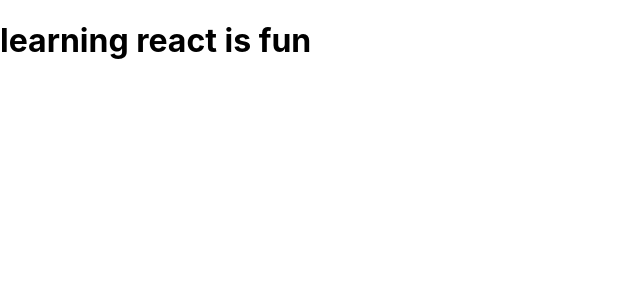
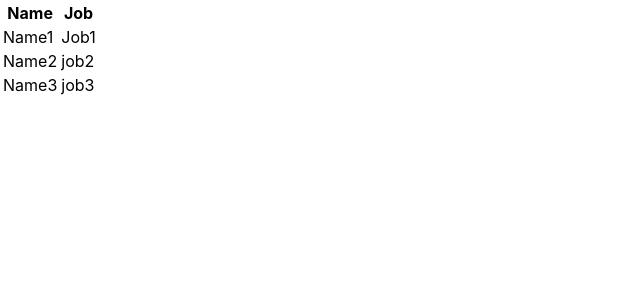
Before and after one commit to marwahavanshika/demoReact, a React (Create React App) app in the folder demo-app/: page / in a window 1280 px wide. Shown: the top 300 px of the page, without its empty margins (0-640 px from the left). Built offline with nearby package versions, Linux system fonts and the light colour scheme; the HTML template or start-up script is replaced by a standard one.

Commit message:
after creating table.js file, i imported it in app.js and changed the render function

```diff
--- a/demo-app/src/App.js
+++ b/demo-app/src/App.js
@@ -1,10 +1,11 @@
 import React, { Component } from 'react'
+import Table from './table'
 
 class App extends Component {
   render() {
     return (
-      <div className="App">
-        <h1>learning react is fun</h1>
+      <div className="container">
+        <Table />
       </div>
     )
   }
--- /dev/null
+++ b/demo-app/src/table.js
@@ -0,0 +1,36 @@
+import React, { Component } from 'react'
+
+class Table extends Component {
+  render() {
+    return (
+      <table>
+        <thead>
+          <tr>
+            <th>Name</th>
+            <th>Job</th>
+          </tr>
+        </thead>
+        <tbody>
+          <tr>
+            <td>Name1</td>
+            <td>Job1</td>
+          </tr>
+          <tr>
+            <td>Name2</td>
+            <td>job2</td>
+          </tr>
+          <tr>
+            <td>Name3</td>
+            <td>job3</td>
+          </tr>
+          {/* <tr>
+            <td>Dennis</td>
+            <td>Bartender</td>
+          </tr> */}
+        </tbody>
+      </table>
+    )
+  }
+}
+
+export default Table
```
